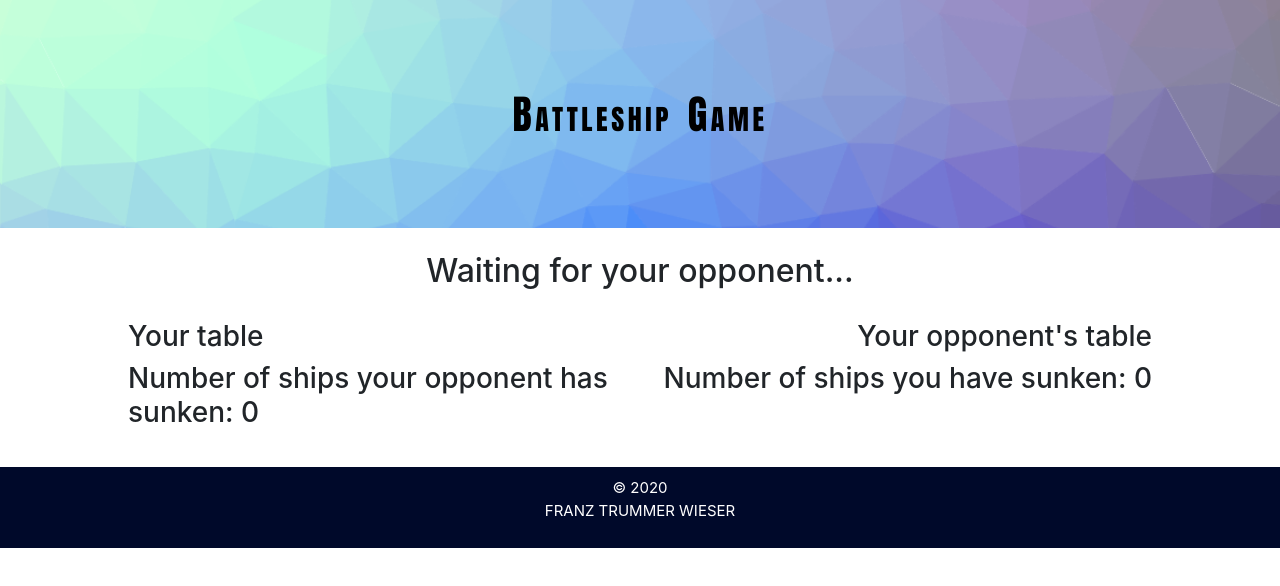
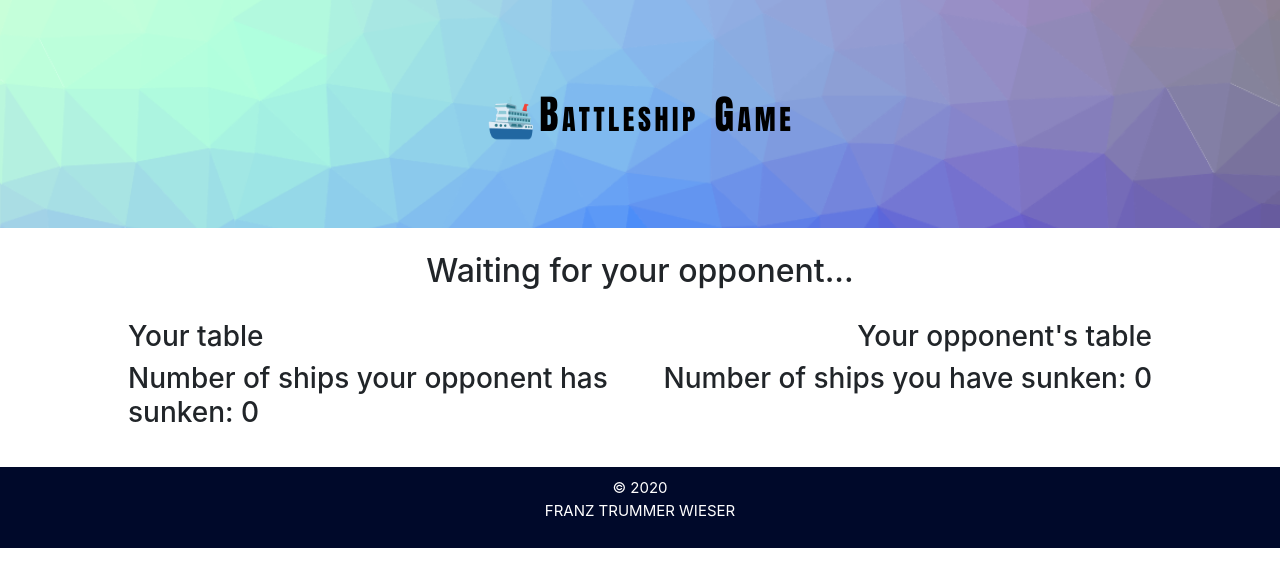
Before and after one commit to juliaTrummer/warshipgame, a website: page client/index.html in a window 1280 px wide. Drawn offline with nearby package versions, Linux system fonts and the light colour scheme.

Commit message:
header imorov

```diff
--- a/client/index.html
+++ b/client/index.html
@@ -12,7 +12,7 @@
 
 <body>
     <div class="header">
-        <h1>Battleship Game</h1>
+        <h1> 🛳️Battleship Game</h1>
     </div>
     <br>
     <h2 class="centered-text" id="wait-text">Waiting for your opponent...</h2>
```
